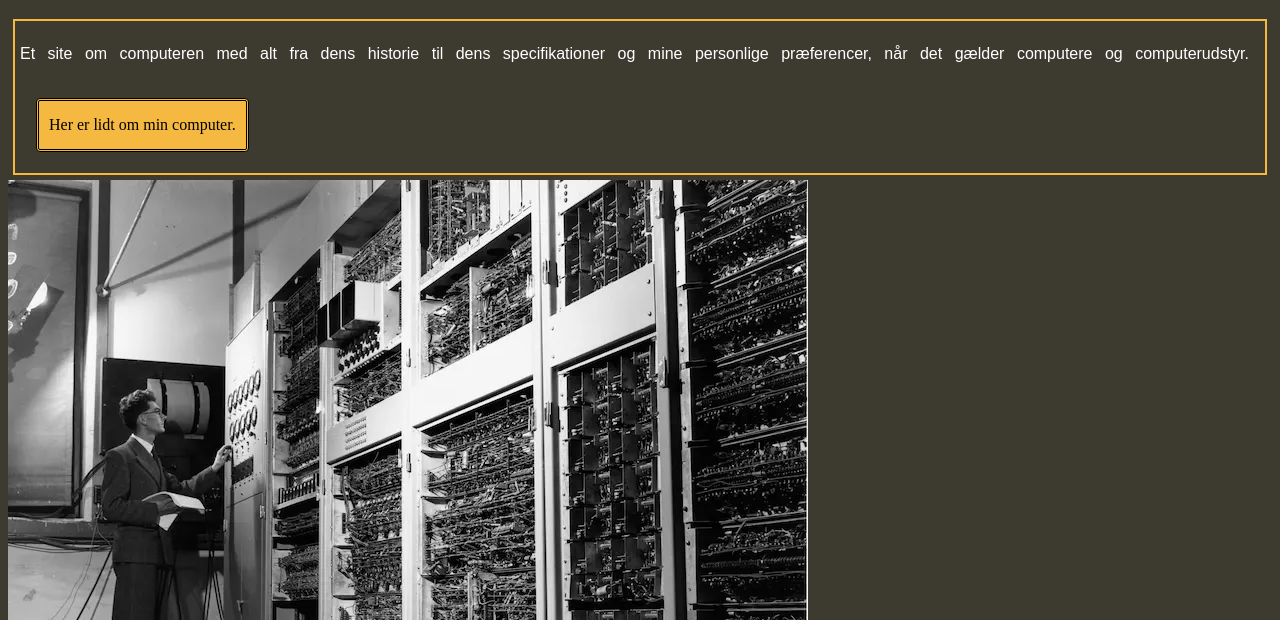
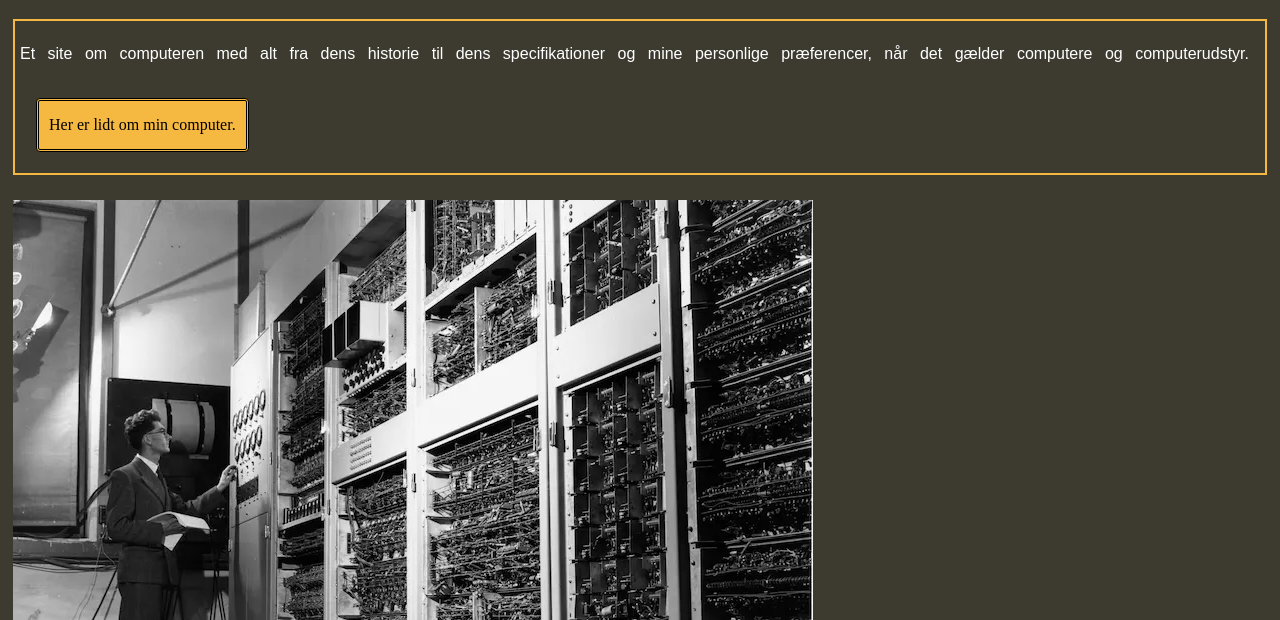
Before and after one commit to Jonathanbruunraakjaer/mobilsite, a plain HTML site: page index.html in a window 1280 px wide. Shown: the part 180-800 px from the top of the page. Drawn offline with Linux system fonts and the light colour scheme.

Commit message:
Add files via upload

```diff
--- a/css/style.css
+++ b/css/style.css
@@ -14,7 +14,7 @@ body {
 }
 img {
   max-width: 100%;
-  padding-bottom: 25px;
+  padding: 20px 5px;
 }
 header,
 ul,
```
